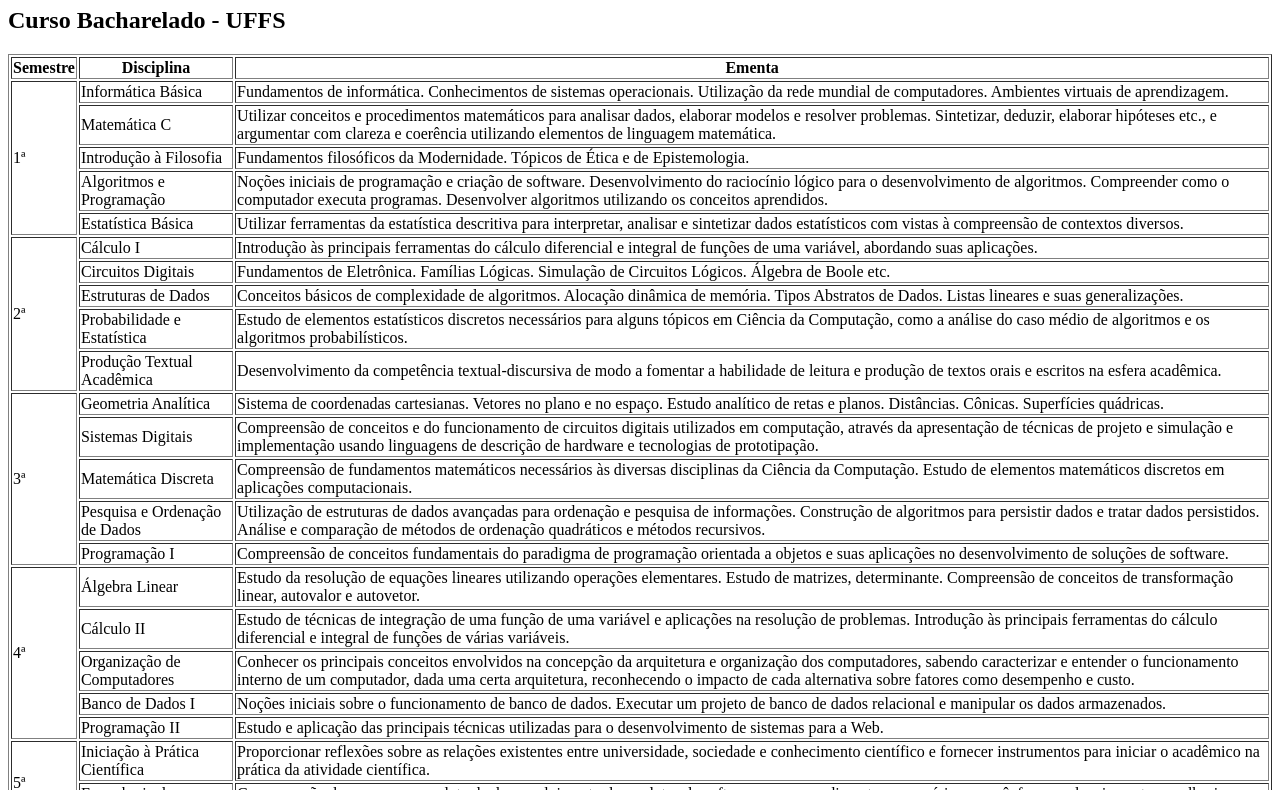
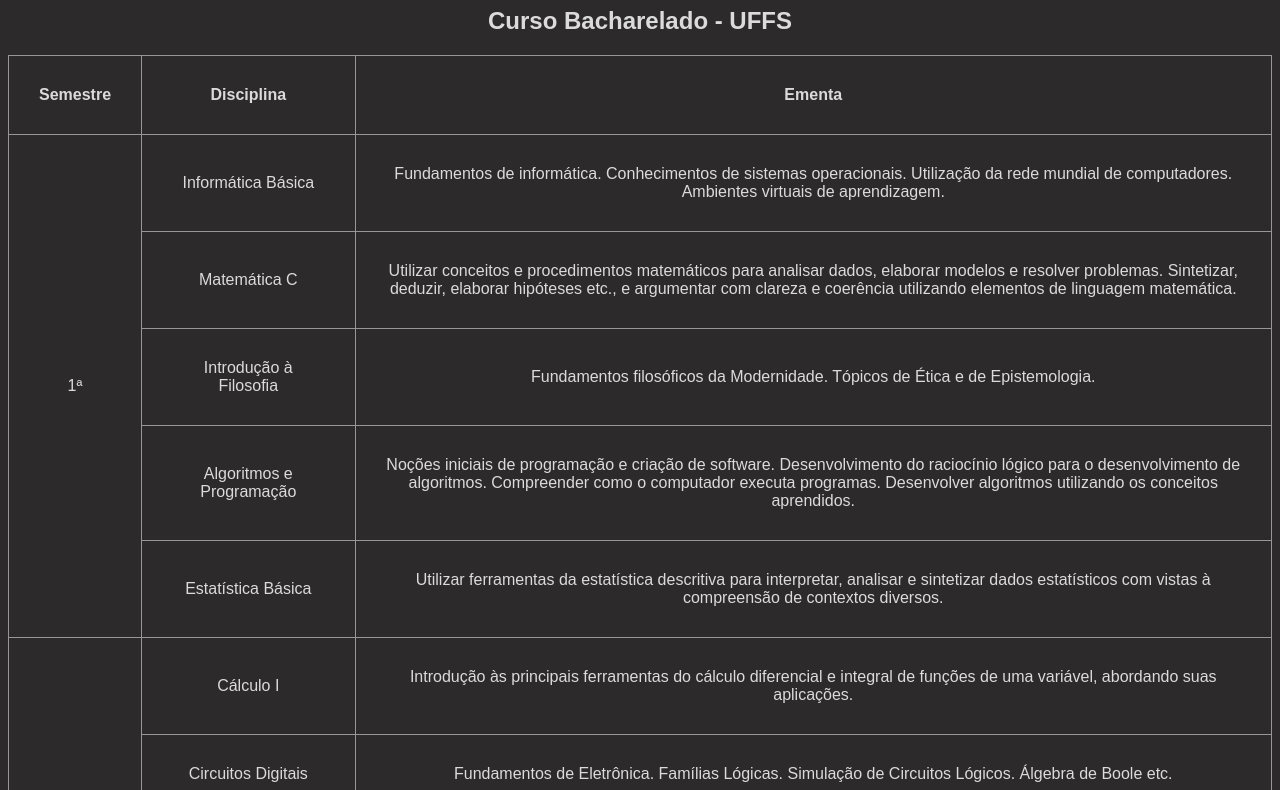
Before and after one commit to Artur-mq06/estrutura-html, a plain HTML site: page grade_tabela.html in a window 1280 px wide. Shown: the part 73-863 px from the top of the page. Drawn offline with Linux system fonts and the light colour scheme.

Commit message:
pimeiro uso do css

```diff
--- /dev/null
+++ b/exercício 6/teste.css
@@ -0,0 +1,3 @@
+.teste{
+    color: blueviolet;
+}
--- /dev/null
+++ b/grade.css
@@ -0,0 +1,23 @@
+.corpo{
+    background-color: rgb(44, 42, 42);color: rgb(219, 219, 219);font-family: Arial, Helvetica, sans-serif;
+}
+table {
+    border-spacing: 5px;
+  }
+  td, th {
+    padding: 15px;
+  }
+  .centralizar {
+    text-align: center;
+  }
+  table, th, td {
+    border: 1px solid rgb(151, 151, 151);
+  }
+  table {
+    border-collapse: collapse;
+    width: 100%;
+  }
+  th, td {
+    padding: 30px;
+    text-align: center;
+  }
--- a/grade_tabela.html
+++ b/grade_tabela.html
@@ -1,15 +1,17 @@
 <!DOCTYPE html>
 <html lang="pt-BR">
 <head>
+    <link rel="stylesheet" href="grade.css">
     <meta charset="UTF-8">
     <meta name="viewport" content="width=device-width, initial-scale=1.0">
     <title>Grade Curricular - Ciência da Computação</title>
 </head>
-<body>
-    <h1>Grade Curricular - Ciência da Computação</h1>
-    <h2>Curso Bacharelado - UFFS</h2>
+<body class="corpo"
+class="letra">
+    <h1 class="centralizar">Grade Curricular - Ciência da Computação</h1>
+    <h2 class="centralizar">Curso Bacharelado - UFFS</h2>
 
-    <table border="1">
+    <table>
         <thead>
             <tr>
                 <th>Semestre</th>
```
Also changed, not shown: exercício 6/contato.html (+1 -0 lines), exercício 6/formacao.html (+1 -0 lines), exercício 6/index.html (+8 -2 lines), exercício 6/redes.html (+1 -0 lines), grade_cabecalhos.html (+0 -1 lines).
